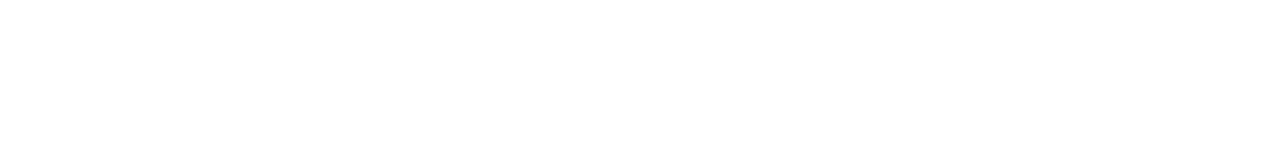
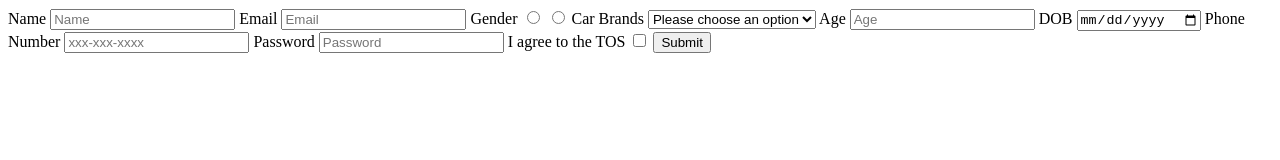
Before and after one commit to acciojob/signup-form-car-guptashashankmca, a website: page main.html in a window 1280 px wide. Drawn offline with Linux system fonts and the light colour scheme.

Commit message:
created a submission

```diff
--- a/main.html
+++ b/main.html
@@ -1,16 +1,35 @@
 <!DOCTYPE html>
-
 <html>
-
 <head>
 	<link rel="stylesheet" href="styles.css">
 </head>
-
 <body>
 	<!-- the entire body must be written by student -->
-    <script type="text/javascript" src="./script.js">
-</script>
-
+    <script type="text/javascript" src="./script.js"></script>
+	<form method="post">
+		<label for="name">Name</label>
+		<input type="text" required name="name" id="name" placeholder="Name">
+		<label for="email">Email</label>
+		<input type="email" required id="email" name="email" placeholder="Email">
+		<label for="gender">Gender</label>
+		<input type="radio" required id="gender_m" name="gender">
+		<input type="radio" required id="gender_f" name="gender">
+		<label for="cars">Car Brands</label>
+		<select id="cars" name="cars">
+			<option>Please choose an option</option>
+		</select>
+		<label for="age">Age</label>
+		<input type="number" id="age" name="age" placeholder="Age" required>
+		<label for="dob">DOB</label>
+		<input type="date" id="dob" name="dob">
+		<label for="tel">Phone Number</label>
+		<input type="tel" id="tel" name="tel" placeholder="xxx-xxx-xxxx">
+		<label for="password">Password</label>
+		<input type="password" id="password" name="password" placeholder="Password" required>
+		<label for="tos">I agree to the TOS</label>
+		<input type="checkbox" id="tos" name="tos">
+		<input type="submit">
+	</form>
 </body>
 
 </html>
```
